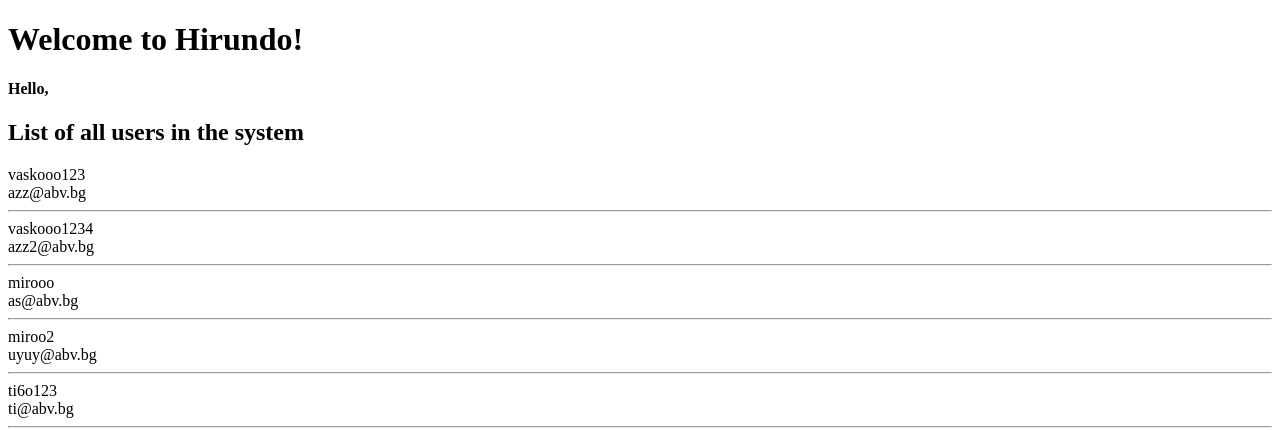
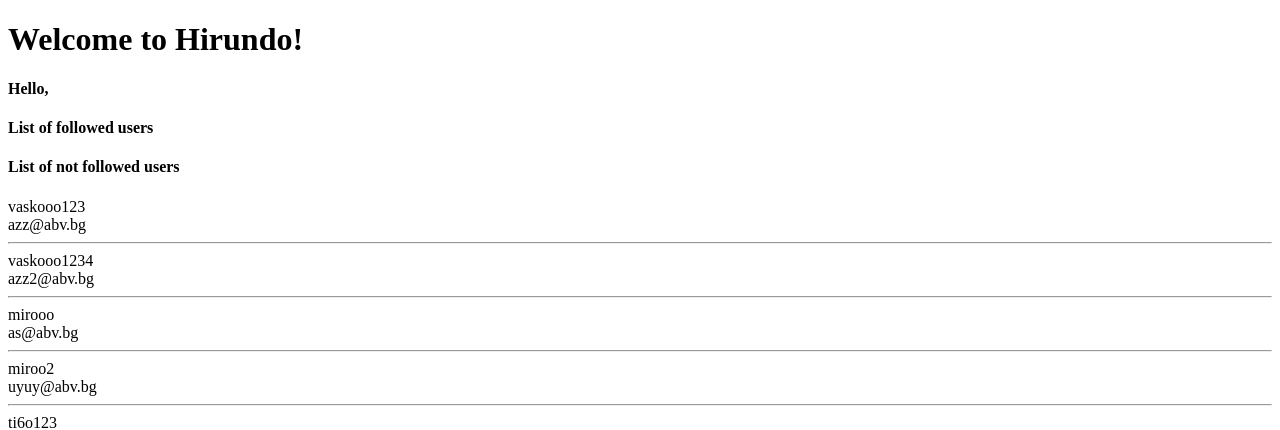
Before and after one commit to vdtodorov93/Hirundo, a Django app: page /users/ in a window 1280 px wide. Shown: the part 26-456 px from the top of the page. Run offline with Django 3.2, Linux system fonts and the light colour scheme; a user stored in the database is signed in; data comes from the database, SQL or seed files in the repository; both versions use the stored data as it was after the commit; parts of the project's set-up code (start-up, migrations or seed data) failed here and were passed over.

Commit message:
adding queriest for data retrieve in the users view

```diff
--- a/hirundo/website/templates/base.html
+++ b/hirundo/website/templates/base.html
@@ -16,7 +16,7 @@
 <h1> Welcome to Hirundo! </h1>
 <body>
     {% if user.is_authenticated %}
-            <h4> Hello, {{ user.get_full_name }} </h4>
+            <h4> Hello, {{ request.user.first_name }} </h4>
         {% else %}
             <h4>Please <a href='/login/'>login</a> or <a href='/register/'>register</a> </h4>
         {% endif %}
--- a/hirundo/website/templates/home.html
+++ b/hirundo/website/templates/home.html
@@ -1,5 +1,7 @@
 {% extends 'base.html' %}
 
 {% block content %}
+
+
 HIRUNDO PROJECT
 {% endblock %}
--- a/hirundo/website/templates/users.html
+++ b/hirundo/website/templates/users.html
@@ -1,8 +1,16 @@
 {% extends 'base.html' %}
 
 {% block content %}
-<h2>List of all users in the system</h1>
-{% for user_ in all_users %}
+<h4>List of followed users</h4>
+{% for user_ in followed_users %}
+{% if user_.username != user.username %}
+<div> {{ user_.username }} </div>
+<div> {{ user_.email }} </div>
+<hr>
+{% endif %}
+{% endfor %}
+<h4>List of not followed users</h4>
+{% for user_ in not_followed_users %}
 {% if user_.username != user.username %}
 <div> {{ user_.username }} </div>
 <div> {{ user_.email }} </div>
--- a/hirundo/website/views.py
+++ b/hirundo/website/views.py
@@ -1,5 +1,5 @@
 from django.shortcuts import render, get_object_or_404, redirect
-from .models import Message
+from .models import Message, UserFollowingRelationship
 from django.contrib.auth.models import User
 from .forms import RegisterForm, LoginForm
 from django.core.exceptions import ObjectDoesNotExist
@@ -8,7 +8,6 @@ from django.contrib.auth import authenticate, login as auth_login, logout as aut
 from django.contrib.auth.decorators import login_required
 
 def home(request):
-    a = 5
     return render(request, "home.html", locals())
 
 def register(request):
@@ -21,11 +20,7 @@ def register(request):
             pass1 = form.cleaned_data['password']
             pass2 = form.cleaned_data['password_check']
             if pass1 != pass2 or pass1 == None:
-                #return redirect('register')
-                #form._errors['password'] = ErrorList(u"Password does not match")
-                #form.add_error(password, 'Password does not match')
                 pass_error = True
-                #raise form.ValidationError("The password does not match")
                 return render(request, "register.html", locals())
 
             first_name = form.cleaned_data['first_name']
@@ -39,7 +34,6 @@ def register(request):
                 user.save()
 
             return render(request, "register.html", locals())
-        #return redirect('home')
 
     return render(request, "register.html", locals())
 
@@ -70,6 +64,12 @@ def logout(request):
 @login_required
 def users(request):
     all_users = User.objects.all()
+    followed_users = [usr.followed for usr in UserFollowingRelationship.objects.all().filter(follower__username=request.user.username)]
+    not_followed_users = []
+    for usr in all_users:
+        if usr not in followed_users:
+            not_followed_users.append(usr)
+
     return render(request, "users.html", locals())
 
 
```
Also changed, not shown: hirundo/db.sqlite3, 3 other files.
